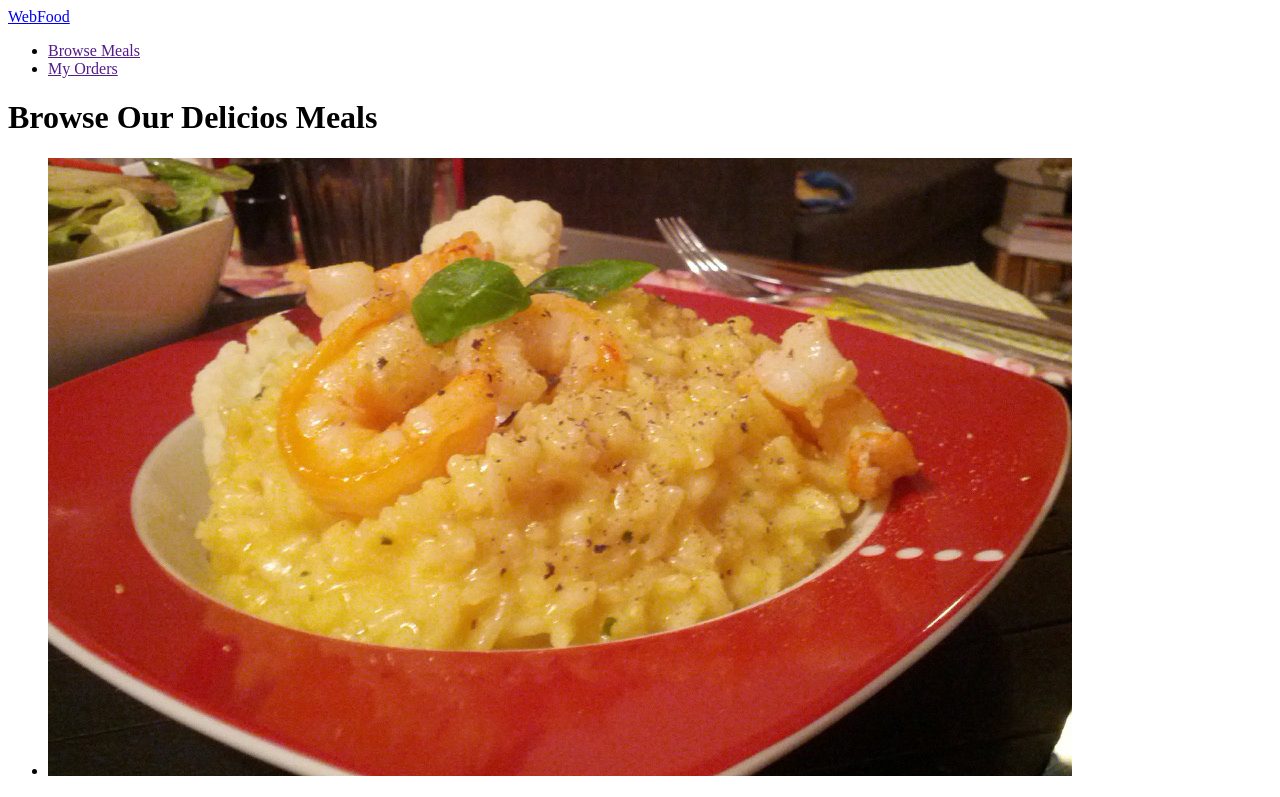
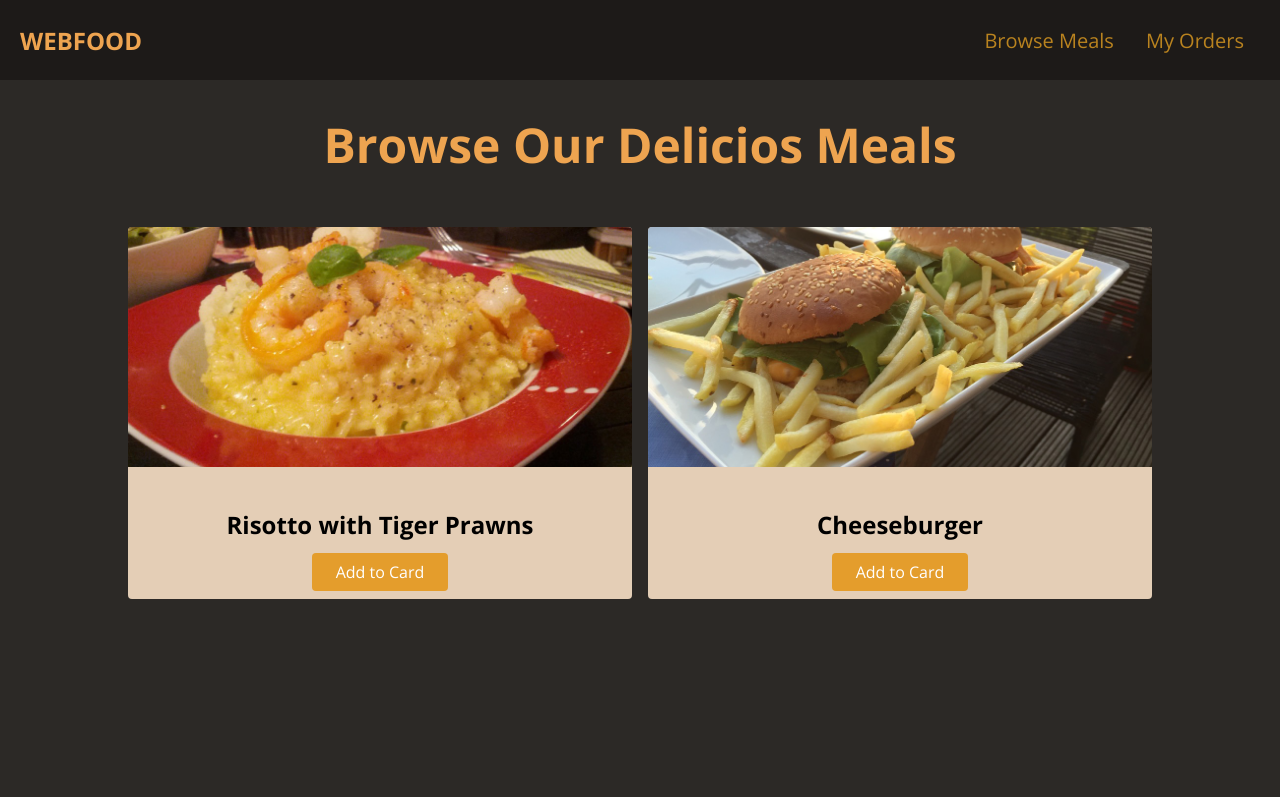
Before and after one commit to Olundysh/Responsive-Web-Design, a plain HTML site: page index.html in a window 1280 px wide. Shown: the top 797 px of the page. Drawn offline with nearby package versions, Linux system fonts and the light colour scheme.

Commit message:
Css is ready

```diff
--- a/index.html
+++ b/index.html
@@ -4,6 +4,10 @@
     <meta charset="UTF-8" />
     <meta http-equiv="X-UA-Compatible" content="IE=edge" />
     <meta name="viewport" content="width=device-width, initial-scale=1.0" />
+    <link rel="preconnect" href="https://fonts.gstatic.com" />
+    <link
+      href="https://fonts.googleapis.com/css2?family=Open+Sans:wght@400;700&display=swap"
+      rel="stylesheet">
     <link rel="stylesheet" href="styles.css" />
     <title>Document</title>
   </head>
@@ -21,7 +25,7 @@
       <h1>Browse Our Delicios Meals</h1>
       <section id="latest-products">
         <ul>
-          <li class="food-items">
+          <li class="food-item">
             <article>
               <img src="img/risotto.jpg" alt="risitto" />
               <div class="food-item-content">
@@ -30,7 +34,7 @@
               </div>
             </article>
           </li>
-          <li class="food-items">
+          <li class="food-item">
             <article>
               <img src="img/cheeseburgers.jpg" alt="cheeseburgers" />
               <div class="food-item-content">
--- a/styles.css
+++ b/styles.css
@@ -0,0 +1,96 @@
+body {
+  font-family: "Open Sans", sans-serif;
+  margin: 0;
+  background-color: rgb(44, 41, 38);
+}
+
+a {
+  text-decoration: none;
+}
+
+ul {
+  list-style: none;
+}
+
+#main-header {
+  height: 80px;
+  display: flex;
+  justify-content: space-between;
+  align-items: center;
+  background-color: rgb(29, 26, 24);
+  padding: 0 20px;
+}
+
+#logo {
+  font-size: 24px;
+  font-weight: bold;
+  color: rgb(238, 164, 80);
+  text-transform: uppercase;
+}
+
+nav ul {
+  display: flex;
+  flex-direction: row;
+  margin: 0;
+  padding: 0;
+}
+
+nav li {
+  margin: 0 16px;
+}
+
+nav a {
+  color: rgb(185, 131, 31);
+  font-size: 20px;
+}
+
+nav a:hover {
+  color: rgb(240, 183, 84);
+}
+
+main h1 {
+  text-align: center;
+  color: rgb(238, 164, 80);
+  font-size: 48px;
+}
+
+#latest-products {
+  width: 80%;
+  margin: 50px auto;
+}
+
+#latest-products ul {
+  display: grid;
+  grid-template-columns: 1fr 1fr;
+  gap: 16px;
+  margin: 0;
+  padding: 0;
+}
+
+.food-item {
+  background-color: rgb(228, 206, 182);
+  border-radius: 4px;
+  overflow: hidden;
+}
+
+.food-item img {
+  height: 240px;
+  width: 100%;
+  object-fit: cover;
+}
+
+.food-item-content {
+  padding: 16px;
+  text-align: center;
+}
+
+.btn {
+  background-color: rgb(228, 157, 44);
+  color: white;
+  border-radius: 4px;
+  padding: 8px 24px;
+}
+
+.btn:hover {
+    background-color: rgb(199, 110, 9);
+}
```
